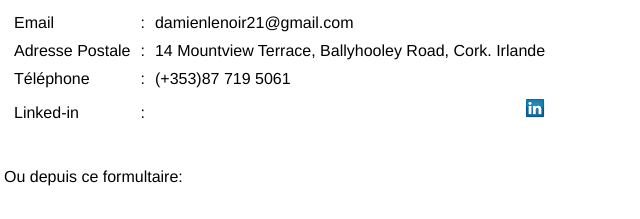
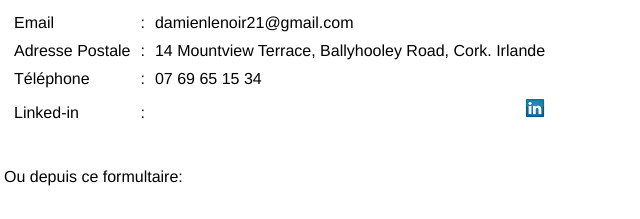
Before and after one commit to damienlenoir/damienlenoir.github.io, a plain HTML site: page contact-us_fr.html in a window 1280 px wide. Shown: the part 559-778 px from the top of the page, 162-802 px from the left. Drawn offline with Linux system fonts and the light colour scheme.

Commit message:
Update contact-us_fr.html

```diff
--- a/contact-us_fr.html
+++ b/contact-us_fr.html
@@ -54,7 +54,7 @@
 						<tbody>
 							<tr><td>Email</td><td>:</td><td>damienlenoir21@gmail.com</td></tr>
 							<tr><td>Adresse Postale</td><td>:</td><td>14 Mountview Terrace, Ballyhooley Road, Cork. Irlande</td></tr>
-							<tr><td>Téléphone</td><td>:</td><td>(+353)87 719 5061 </td></tr>
+							<tr><td>Téléphone</td><td>:</td><td>07 69 65 15 34</td></tr>
 							<tr><td>Linked-in</td><td>:</td><td><a href="https://ie.linkedin.com/in/damien-lenoir-b2280884"><img src="linkedin.png"></a></td></tr>
 						</tbody>
 					</table>
```
